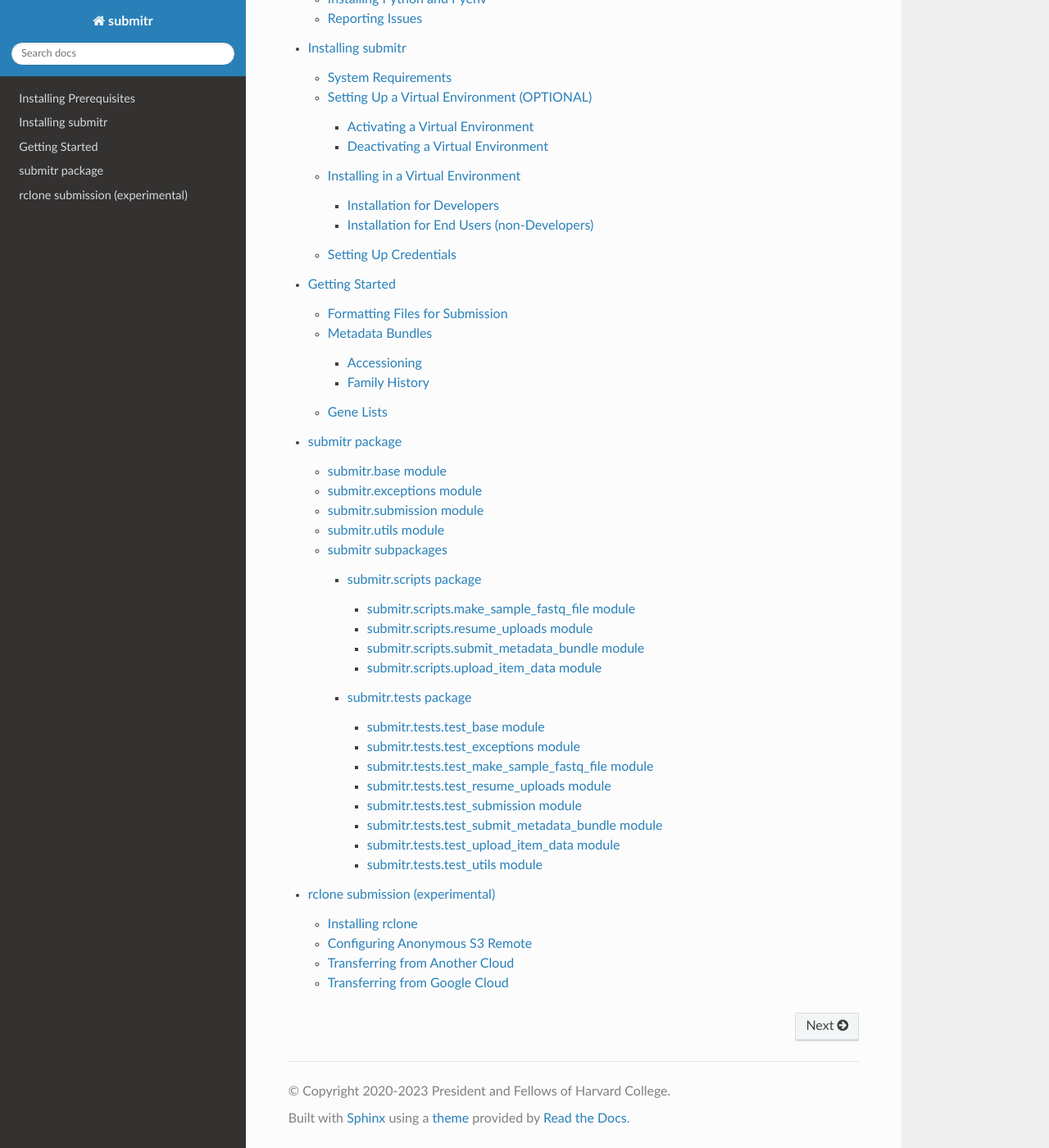
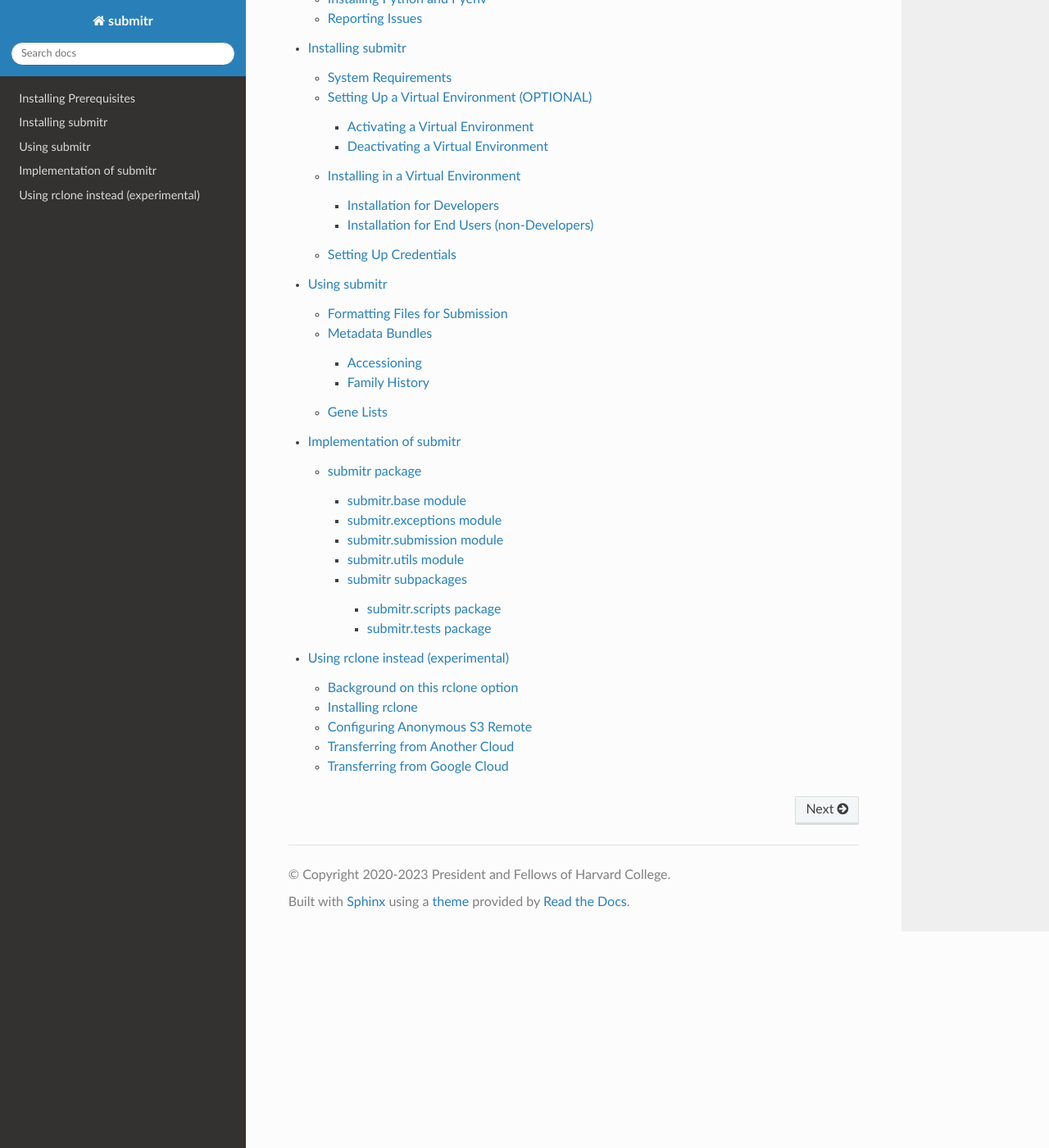
Before and after one commit to smaht-dac/submitr, a Sphinx documentation site: the page built from docs/source/index.rst, in a window 1280 px wide and 1400 px high, scrolled down 1187 px. Shown: the whole window at 82% size. Built offline with Sphinx 7.4.7 and the Read the Docs theme 2.0.0, drawn with Linux system fonts in a browser that asks for light colours.

Commit message:
Edits to the rclone section to clarify motivation. Update changelog.

```diff
--- a/docs/source/index.rst
+++ b/docs/source/index.rst
@@ -62,6 +62,6 @@
 
   installing_prerequisites
   installation
-  getting_started
+  usage
   submitr
-  rclone
+  rclone_instead
--- a/docs/source/rclone.rst
+++ b/docs/source/rclone_instead.rst
@@ -1,18 +1,24 @@
-================================
-rclone submission (experimental)
-================================
+===================================
+Using rclone instead (experimental)
+===================================
 
-For some use cases we are trialing a more streamlined submission process that does
+Background on this rclone option
+--------------------------------
+
+Presently ``submitr`` uses ``awscli`` internally, but
+for some use cases we are trialing a more streamlined submission process that does
 not involve the installation of Python or ``submitr`` and instead involves transferring
 files directly into a ``PUBLIC-WRITE`` S3 bucket defined by us. The idea is you will source
 credentials associated with the datastore where your files are kept and sync them
 directly into the submission bucket, along with the submission Excel (for data
 accessioning).
 
-These instructions are intended to support both ``awscli`` if transferring directly from
-``AWS S3`` or ``rclone`` if you are transferring from other Cloud Providers (still compatible
-with ``AWS S3``). At this time we recommend using ``rclone``, since it is compatible with
-most popular Cloud Providers.
+.. note::
+
+   These instructions are intended to support both ``awscli`` if transferring directly from
+   ``AWS S3`` or ``rclone`` if you are transferring from other Cloud Providers (still compatible
+   with ``AWS S3``). At this time we recommend using ``rclone``, since it is compatible with
+   most popular Cloud Providers.
 
 
 Installing rclone
--- a/docs/source/submitr.rst
+++ b/docs/source/submitr.rst
@@ -1,8 +1,11 @@
+Implementation of submitr
+=========================
+
 submitr package
-===============
+---------------
 
 submitr.base module
--------------------
+~~~~~~~~~~~~~~~~~~~
 
 .. automodule:: submitr.base
    :members:
@@ -10,7 +13,7 @@
    :show-inheritance:
 
 submitr.exceptions module
--------------------------
+~~~~~~~~~~~~~~~~~~~~~~~~~
 
 .. automodule:: submitr.exceptions
    :members:
@@ -18,7 +21,7 @@
    :show-inheritance:
 
 submitr.submission module
--------------------------
+~~~~~~~~~~~~~~~~~~~~~~~~~
 
 .. automodule:: submitr.submission
    :members:
@@ -26,17 +29,15 @@
    :show-inheritance:
 
 submitr.utils module
---------------------
+~~~~~~~~~~~~~~~~~~~~
 
 .. automodule:: submitr.utils
    :members:
    :undoc-members:
    :show-inheritance:
 
--------------------------
-
 submitr subpackages
--------------------
+~~~~~~~~~~~~~~~~~~~
 
 .. toctree::
    :maxdepth: 4
--- a/docs/source/getting_started.rst
+++ b/docs/source/usage.rst
@@ -1,6 +1,6 @@
-===============
-Getting Started
-===============
+=============
+Using submitr
+=============
 
 Once you have finished installing this library into your virtual environment,
 you should have access to the ``submit-metadata-bundle`` and the ``submit-genelist``
```
Also changed, not shown: CHANGELOG.rst (+14 -4 lines).
